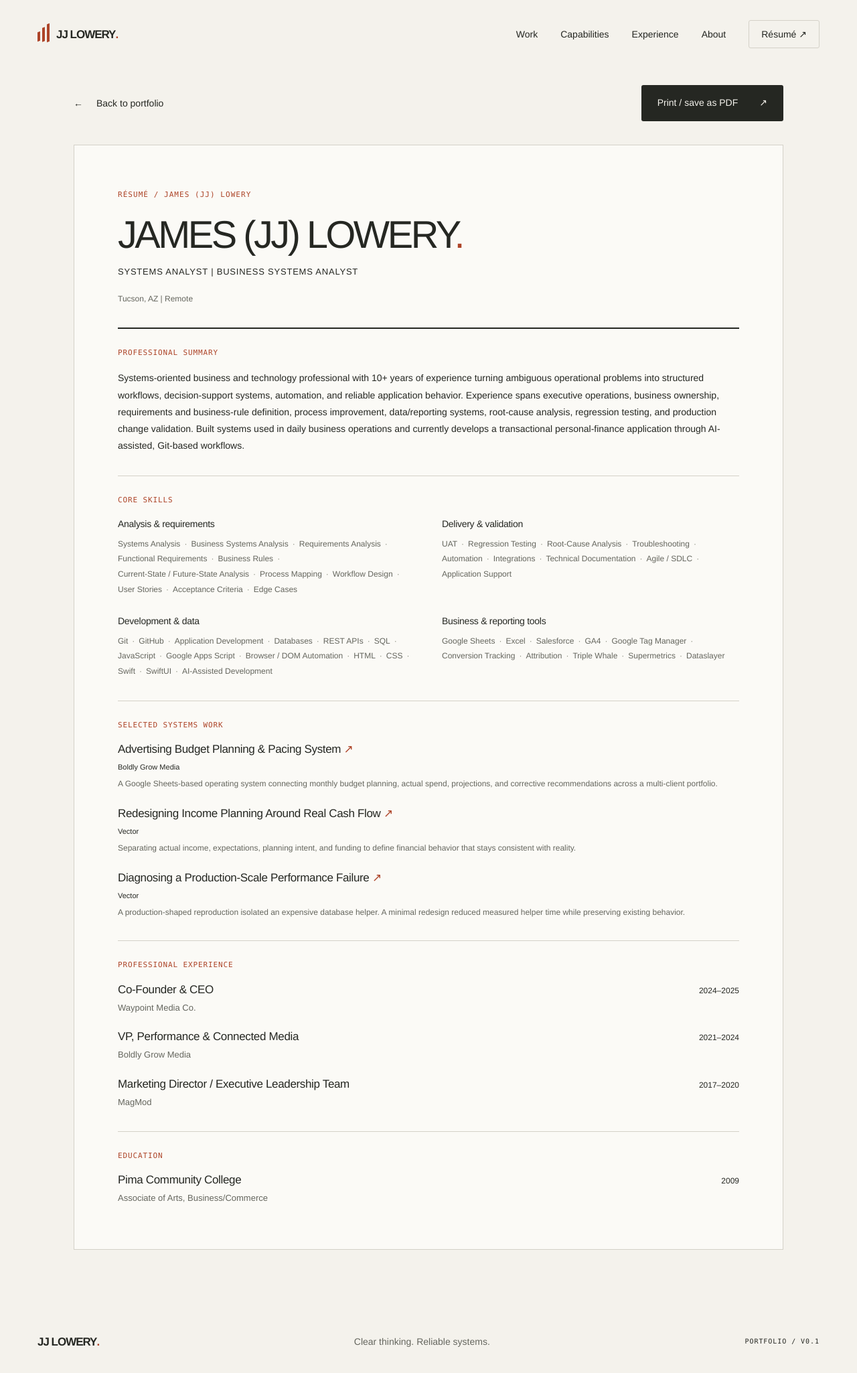
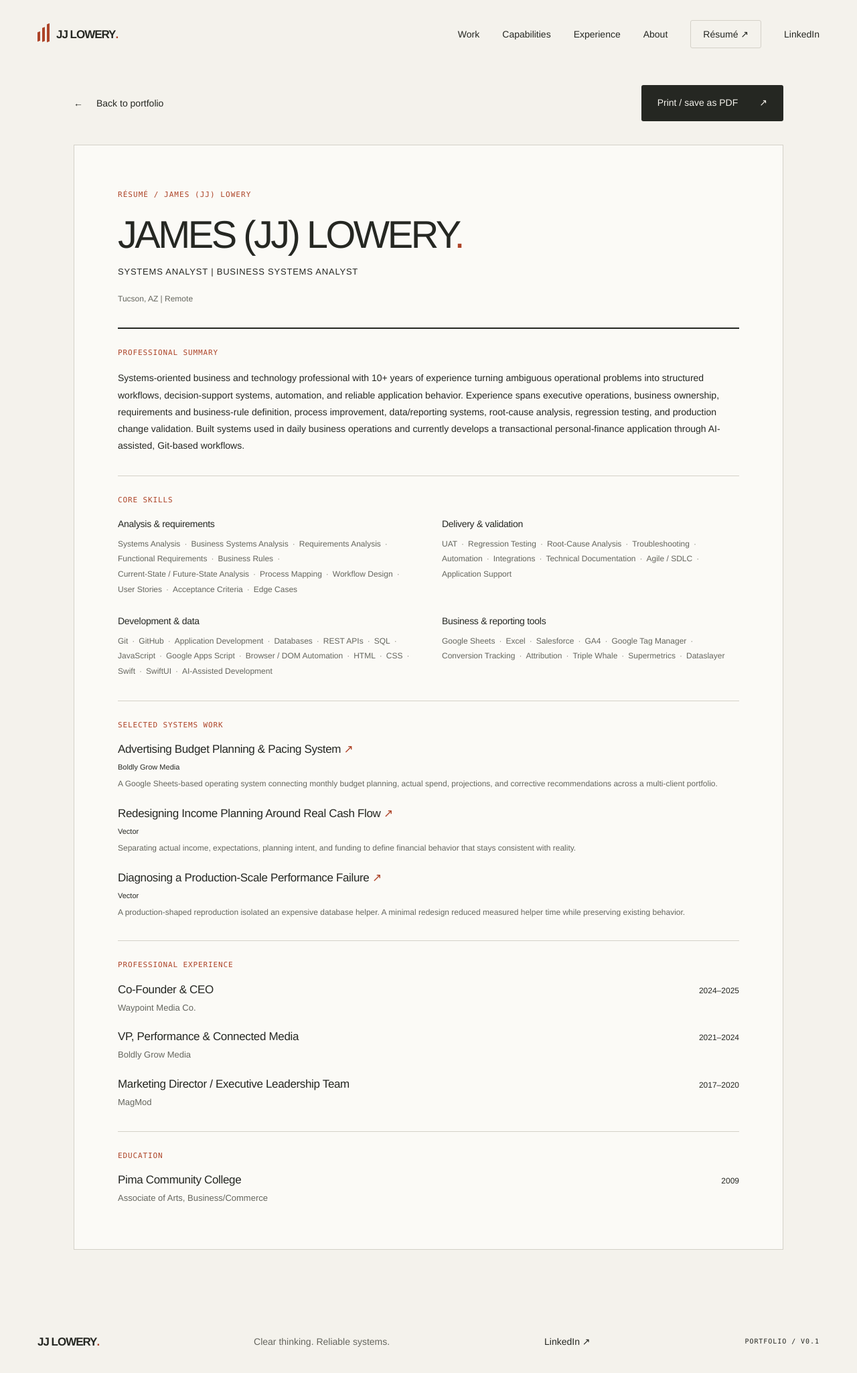
Before and after one commit to GenetheLionKing/jj-lowery-portfolio, a Next.js app: page /resume in a window 1280 px wide. Shown: the whole page at 67% size. Built offline with nearby package versions, Linux system fonts and the light colour scheme.

Commit message:
feat: add LinkedIn links to navigation and footer

```diff
--- a/app/globals.css
+++ b/app/globals.css
@@ -119,6 +119,7 @@
   .site-header nav a {
     font-size: 14px;
     padding-block: 10px;
+    white-space: nowrap;
     transition: color 0.18s ease;
   }
   .site-header nav a:hover {
@@ -1118,6 +1119,18 @@
       display: none;
     }
   }
+  @media (max-width: 750px) {
+    .header-inner {
+      flex-direction: column;
+      align-items: flex-start;
+      gap: 18px;
+    }
+    .site-header nav {
+      width: 100%;
+      justify-content: space-between;
+      gap: 8px;
+    }
+  }
   @media (max-width: 600px) {
     .container {
       width: calc(100% - 40px);
@@ -1125,18 +1138,8 @@
     .site-header {
       padding-block: 23px 16px;
     }
-    .header-inner {
-      flex-direction: column;
-      align-items: flex-start;
-      gap: 18px;
-    }
     .wordmark {
       font-size: 16px;
-    }
-    .site-header nav {
-      width: 100%;
-      justify-content: space-between;
-      gap: 8px;
     }
     .site-header nav a {
       font-size: 11px;
@@ -1414,15 +1417,17 @@
       font-size: 9px;
     }
   }
+  @media (max-width: 380px) {
+    .site-header nav {
+      display: grid;
+      grid-template-columns: repeat(3, 1fr);
+      justify-items: start;
+      gap: 4px 12px;
+    }
+  }
   @media (max-width: 359px) {
     .container {
       width: calc(100% - 32px);
-    }
-    .site-header nav {
-      gap: 5px;
-    }
-    .site-header nav a {
-      font-size: 10px;
     }
     .hero-actions {
       gap: 18px;
--- a/components/site-footer.tsx
+++ b/components/site-footer.tsx
@@ -1,4 +1,5 @@
 import Link from "next/link";
+import { profile } from "@/data/profile";
 
 export function SiteFooter() {
   return (
@@ -8,6 +9,10 @@ export function SiteFooter() {
           JJ LOWERY<span className="brand-period">.</span>
         </Link>
         <p>Clear thinking. Reliable systems.</p>
+        <a href={profile.linkedin} target="_blank" rel="noopener noreferrer">
+          LinkedIn <span aria-hidden="true">↗</span>
+          <span className="sr-only"> (opens in a new tab)</span>
+        </a>
         <span className="micro">Portfolio / v0.1</span>
       </div>
     </footer>
--- a/components/site-header.tsx
+++ b/components/site-header.tsx
@@ -18,10 +18,15 @@ export function SiteHeader() {
             <Link
               key={item.label}
               href={item.href}
+              target={item.external ? "_blank" : undefined}
+              rel={item.external ? "noopener noreferrer" : undefined}
               className={item.label === "Résumé" ? "nav-resume" : undefined}
             >
               {item.label}
               {item.label === "Résumé" && <span aria-hidden="true"> ↗</span>}
+              {item.external && (
+                <span className="sr-only"> (opens in a new tab)</span>
+              )}
             </Link>
           ))}
         </nav>
--- a/data/profile.ts
+++ b/data/profile.ts
@@ -1,6 +1,7 @@
 export const profile = {
   name: "James “JJ” Lowery",
   location: "Tucson, Arizona",
+  linkedin: "https://www.linkedin.com/in/jamesjoelowery/",
   headline:
     "I turn messy processes and disconnected information into clear, reliable systems.",
   description:
@@ -19,6 +20,7 @@ export const navigation = [
   { label: "Experience", href: "/#experience" },
   { label: "About", href: "/#about" },
   { label: "Résumé", href: "/resume/" },
+  { label: "LinkedIn", href: profile.linkedin, external: true },
 ];
 
 export const capabilities = [
```
Also changed, not shown: 2 other files (tests, documents, lock files or other folders).
